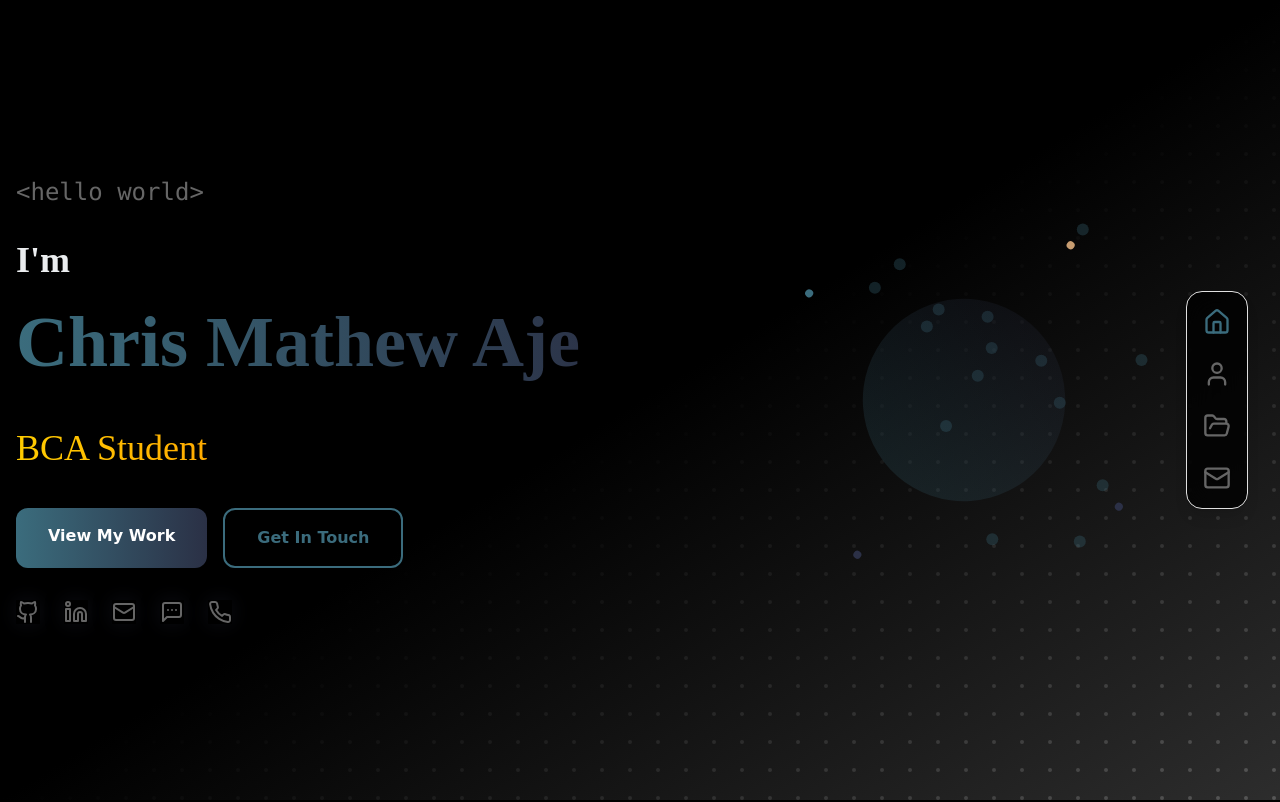
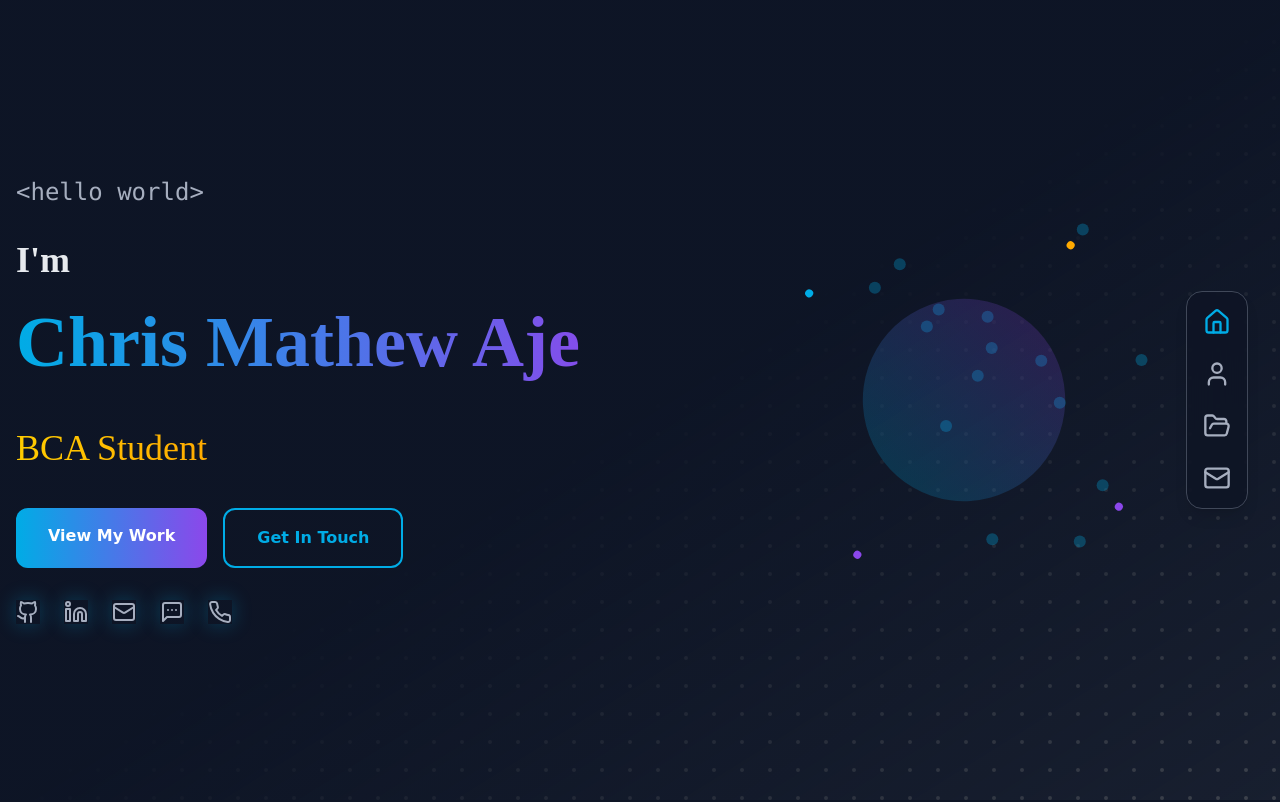
Before and after one commit to chrismat-05/thecma.xyz, a React (Vite) app: page / in a window 1280 px wide. Shown: the top 802 px of the page. Built offline with nearby package versions, Linux system fonts and the light colour scheme.

Commit message:
new blueish theme

```diff
--- a/src/index.css
+++ b/src/index.css
@@ -13,44 +13,44 @@ All colors MUST be HSL.
 
 @layer base {
   :root {
-    /* Cinematic Dark Portfolio Theme - Yellow Orange Gradient */
-  --background: 0 0% 0%; /* Pure Black */
-  --foreground: 210 13% 93%; /* Gray 200 - #E5E7EB */
+    /* Beautiful Dark Blue Theme */
+    --background: 222 47% 10%; /* Very dark blue */
+    --foreground: 220 16% 92%; /* Light gray-blue */
 
-  --card: 0 0% 5%; /* Slightly off-black for cards */
-  --card-foreground: 0 0% 100%; /* Pure White */
+    --card: 222 47% 14%; /* Slightly lighter dark blue */
+    --card-foreground: 220 16% 98%; /* Near white */
 
-  --popover: 0 0% 5%;
-  --popover-foreground: 0 0% 100%;
+    --popover: 222 47% 12%;
+    --popover-foreground: 220 16% 98%;
 
-  --secondary: 227 24% 22%; /* Deep Navy #2B2F44 */
-  --secondary-foreground: 0 0% 100%;
+    --secondary: 265 80% 60%; /* Vivid purple-blue */
+    --secondary-foreground: 220 16% 98%;
 
-  --primary: 195 36% 36%; /* Muted Teal #3A6D7F */
-  --primary-foreground: 0 0% 100%;
+    --primary: 195 100% 45%; /* Bright teal */
+    --primary-foreground: 220 16% 98%;
 
-  --accent: 30 44% 61%; /* Gold-Tan #C99B6E */
-  --accent-foreground: 0 0% 0%;
+    --accent: 40 100% 50%; /* Vibrant gold */
+    --accent-foreground: 222 47% 10%;
 
-  --muted: 0 0% 88%; /* Soft Gray #E0E0E0 */
-  --muted-foreground: 0 0% 40%; /* Slightly darker for contrast */
+    --muted: 220 16% 30%; /* Muted blue-gray */
+    --muted-foreground: 220 16% 70%;
 
     --destructive: 0 84% 60%;
-  --destructive-foreground: 0 0% 100%;
+    --destructive-foreground: 220 16% 98%;
 
-  --border: 0 0% 88%; /* Soft Gray #E0E0E0 */
-  --input: 0 0% 88%;
-  --ring: 227 24% 22%; /* Deep Navy */
+    --border: 220 16% 30%; /* Muted blue-gray */
+    --input: 220 16% 30%;
+    --ring: 265 80% 60%; /* Vivid purple-blue */
 
     --radius: 0.75rem;
 
     /* Portfolio-specific colors */
-  --hero-gradient-start: 227 24% 22%; /* Deep Navy */
-  --hero-gradient-end: 195 36% 36%; /* Muted Teal */
-  --hero-gradient-accent: 30 44% 61%; /* Gold-Tan */
-  --text-highlight: 0 0% 88%; /* Soft Gray */
-  --glow-primary: 227 24% 22%;
-  --glow-secondary: 195 36% 36%;
+    --hero-gradient-start: 222 47% 10%; /* Very dark blue */
+    --hero-gradient-end: 195 100% 45%; /* Bright teal */
+    --hero-gradient-accent: 40 100% 50%; /* Vibrant gold */
+    --text-highlight: 220 16% 92%; /* Light gray-blue */
+    --glow-primary: 195 100% 45%; /* Bright teal */
+    --glow-secondary: 265 80% 60%; /* Vivid purple-blue */
 
     /* Animation variables */
     --transition-smooth: all 0.3s cubic-bezier(0.4, 0, 0.2, 1);
@@ -78,27 +78,27 @@ All colors MUST be HSL.
   /* Hero Button Variants */
   .btn-hero-primary {
   @apply bg-gradient-to-r from-primary to-secondary text-white px-8 py-4 rounded-lg font-semibold;
-    @apply hover:scale-105 hover:shadow-lg hover:shadow-primary/25;
+  @apply hover:scale-105 hover:shadow-[0_0_24px_4px_hsl(var(--glow-primary)/0.7)];
   @apply transition-all duration-300 ease-out;
   }
 
   .btn-hero-outline {
   @apply border-2 border-primary text-primary bg-transparent px-8 py-4 rounded-lg font-semibold;
-    @apply hover:bg-primary hover:text-background hover:scale-105;
+  @apply hover:bg-primary hover:text-background hover:scale-105 hover:shadow-[0_0_24px_4px_hsl(var(--glow-primary)/0.7)];
   @apply transition-all duration-300 ease-out;
   }
 
   /* Skill Card */
   .skill-card {
-    @apply bg-white/10 backdrop-blur-md border border-white/20 rounded-xl p-6 shadow-lg;
-    @apply hover:bg-white/20 hover:border-primary/50 hover:scale-105 hover:-translate-y-1;
+  @apply bg-card/70 backdrop-blur-md border border-accent/40 rounded-xl p-6 shadow-lg;
+  @apply hover:bg-card/90 hover:border-accent hover:scale-105 hover:-translate-y-1 hover:shadow-[0_0_24px_4px_hsl(var(--glow-primary)/0.5)];
   @apply transition-all duration-300 ease-out;
   }
 
   /* Project Card */
   .project-card {
-    @apply bg-white/10 backdrop-blur-md border border-white/20 rounded-xl overflow-hidden shadow-lg;
-    @apply hover:bg-white/20 hover:border-primary/50 hover:scale-[1.02];
+  @apply bg-card/70 backdrop-blur-md border border-accent/40 rounded-xl overflow-hidden shadow-lg;
+  @apply hover:bg-card/90 hover:border-accent hover:scale-[1.02] hover:shadow-[0_0_32px_6px_hsl(var(--glow-secondary)/0.5)];
   @apply transition-all duration-300 ease-out;
   }
 
```
Lines whose indentation alone changed are shown as unchanged.
